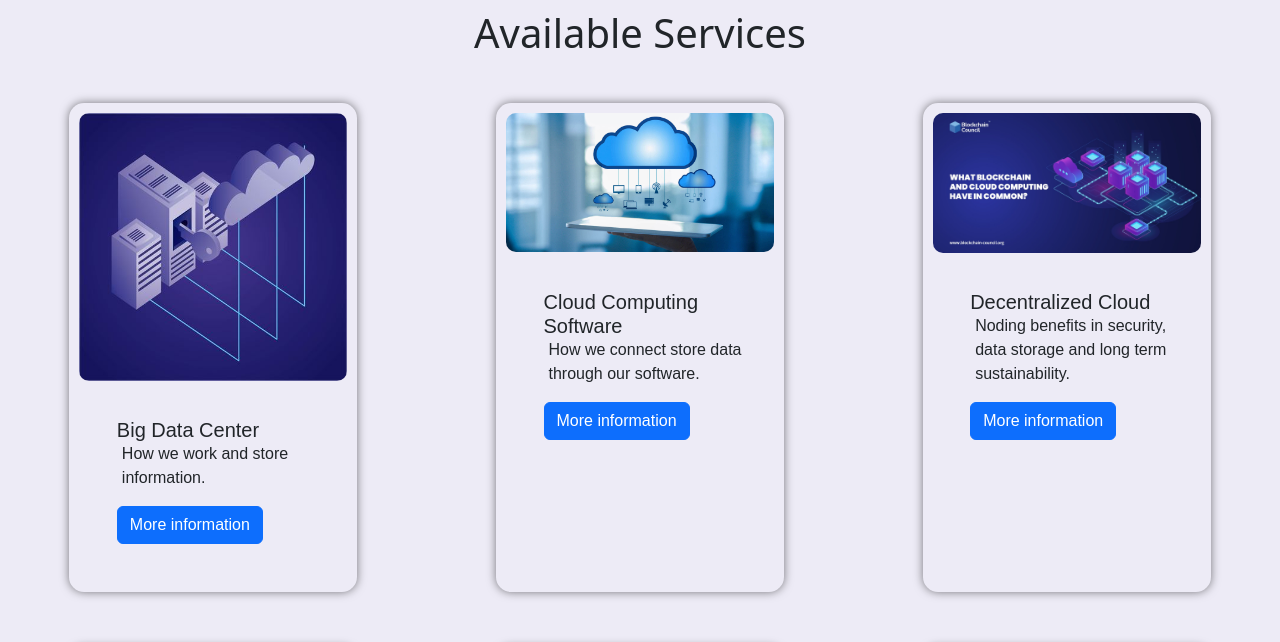
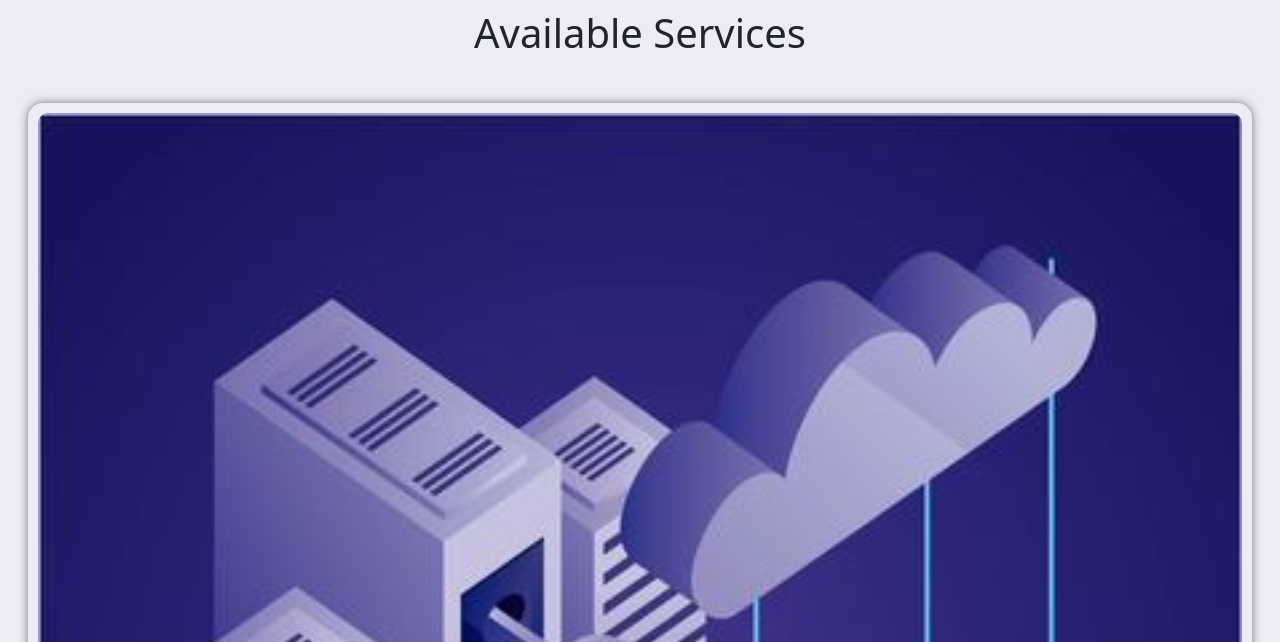
Before and after one commit to jDucosItba/programacion-web-q1-a, a plain HTML site: page index.html in a window 1280 px wide. Shown: the part 428-1070 px from the top of the page. Drawn offline with nearby package versions, Linux system fonts and the light colour scheme; a script that the page names is missing.

Commit message:
Update index.html

```diff
--- a/index.html
+++ b/index.html
@@ -105,7 +105,7 @@
   </div>
 
 <section id="producto">
-    <div class="card-container" style="width: 18rem; ">
+    <div class="card-container">
       <img src="./img/BigDataCenter.jpg" class="card-img-top" alt="Product 1" >
       <div class="card-body">
         <h5 class="card-title">Big Data Center</h5>
```
